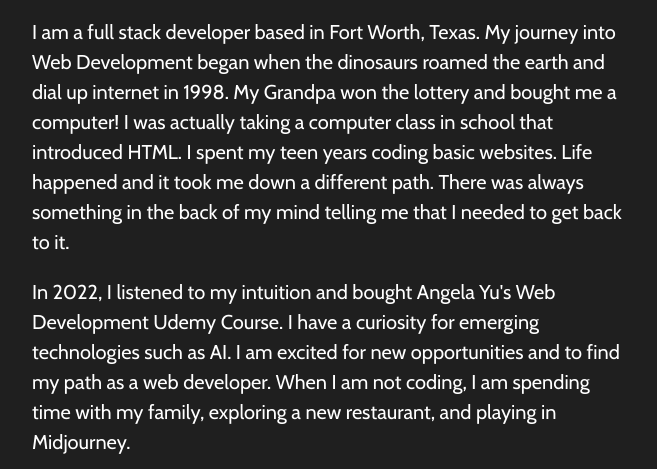
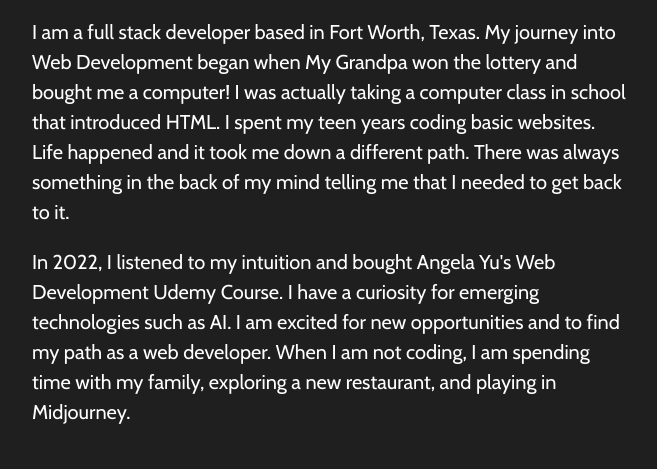
Before and after one commit to kriscodes09/MyPortfolio, a website: page index.html in a window 1280 px wide. Shown: the part 275-744 px from the top of the page, without its empty margins (309-966 px from the left). Drawn offline with nearby package versions, Linux system fonts and the light colour scheme; a web font is replaced by a local one.

Commit message:
Update index.html

```diff
--- a/index.html
+++ b/index.html
@@ -21,7 +21,7 @@
       <div class="welcome-container">
         <h2 class="section-intro fade-in">Hi! My name is Krista.</h2>
       </div>
-      <p>I am a full stack developer based in Fort Worth, Texas. My journey into Web Development began when the dinosaurs roamed the earth and dial up internet in 1998. My Grandpa won the lottery and bought me a computer! I was actually taking a computer class in school that introduced HTML. I spent my teen years coding basic websites. Life happened and it took me down a different path. There was always something in the back of my mind telling me that I needed to get back to it. </p>
+      <p>I am a full stack developer based in Fort Worth, Texas. My journey into Web Development began when My Grandpa won the lottery and bought me a computer! I was actually taking a computer class in school that introduced HTML. I spent my teen years coding basic websites. Life happened and it took me down a different path. There was always something in the back of my mind telling me that I needed to get back to it. </p>
       <p>In 2022, I listened to my intuition and bought Angela Yu's Web Development Udemy Course. I have a curiosity for emerging technologies such as AI. I am excited for new opportunities and to find my path as a web developer. When I am not coding, I am spending time with my family, exploring a new restaurant, and playing in Midjourney.</p>
 
 
```
